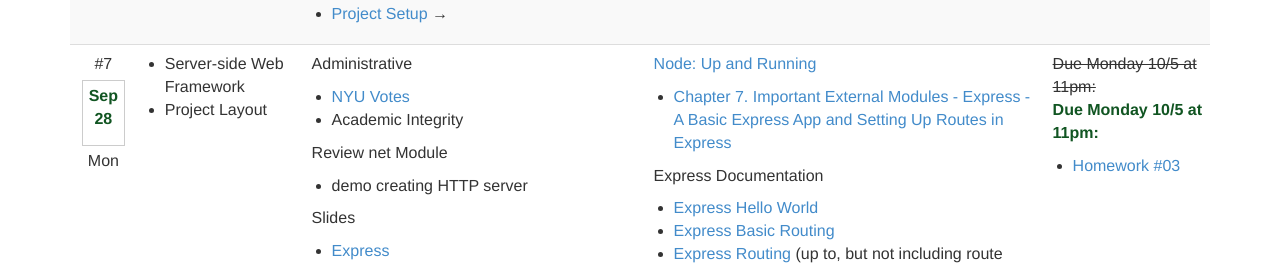
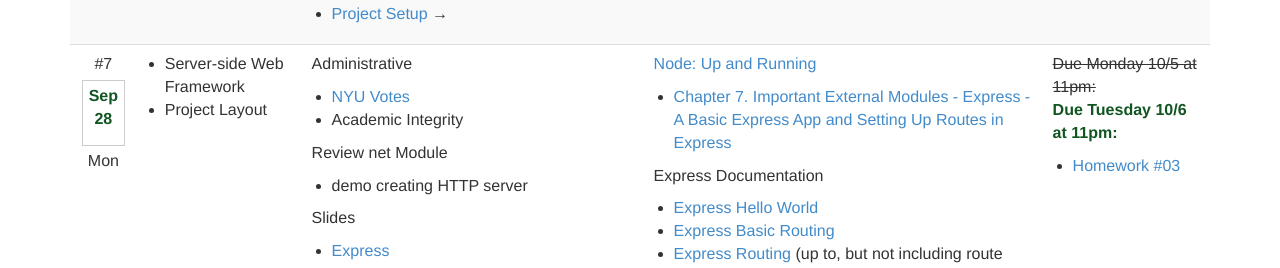
Before and after one commit to foureyes/csci-ua.0480-fall2020-034, a Jekyll site: the page built from index.markdown, in a window 1280 px wide and 900 px high, scrolled down 3258 px. Shown: the part 159-427 px from the top of the window. Built offline with Jekyll 4.4.1, drawn with Linux system fonts in a browser that asks for light colours; a script that is not in the unit is left out.

Commit message:
fix date

```diff
--- a/_data/ait-schedule.csv
+++ b/_data/ait-schedule.csv
@@ -236,7 +236,7 @@
 * [Express Routing](https://expressjs.com/en/guide/routing.html) (up to, but not including route paths)
 * [Express Static Files](https://expressjs.com/en/starter/static-files.html)","<strike>Due Monday 10/5 at 11pm:</strike>
 
-__Due Monday 10/5 at 11pm:__
+__Due Tuesday 10/6 at 11pm:__
 
  * [Homework #03](homework/03.html)
 ",
--- a/index.markdown
+++ b/index.markdown
@@ -6,6 +6,7 @@
 <!--
 <h1>AIT Test Deploy</h1>
 -->
+
 
 
 
```
